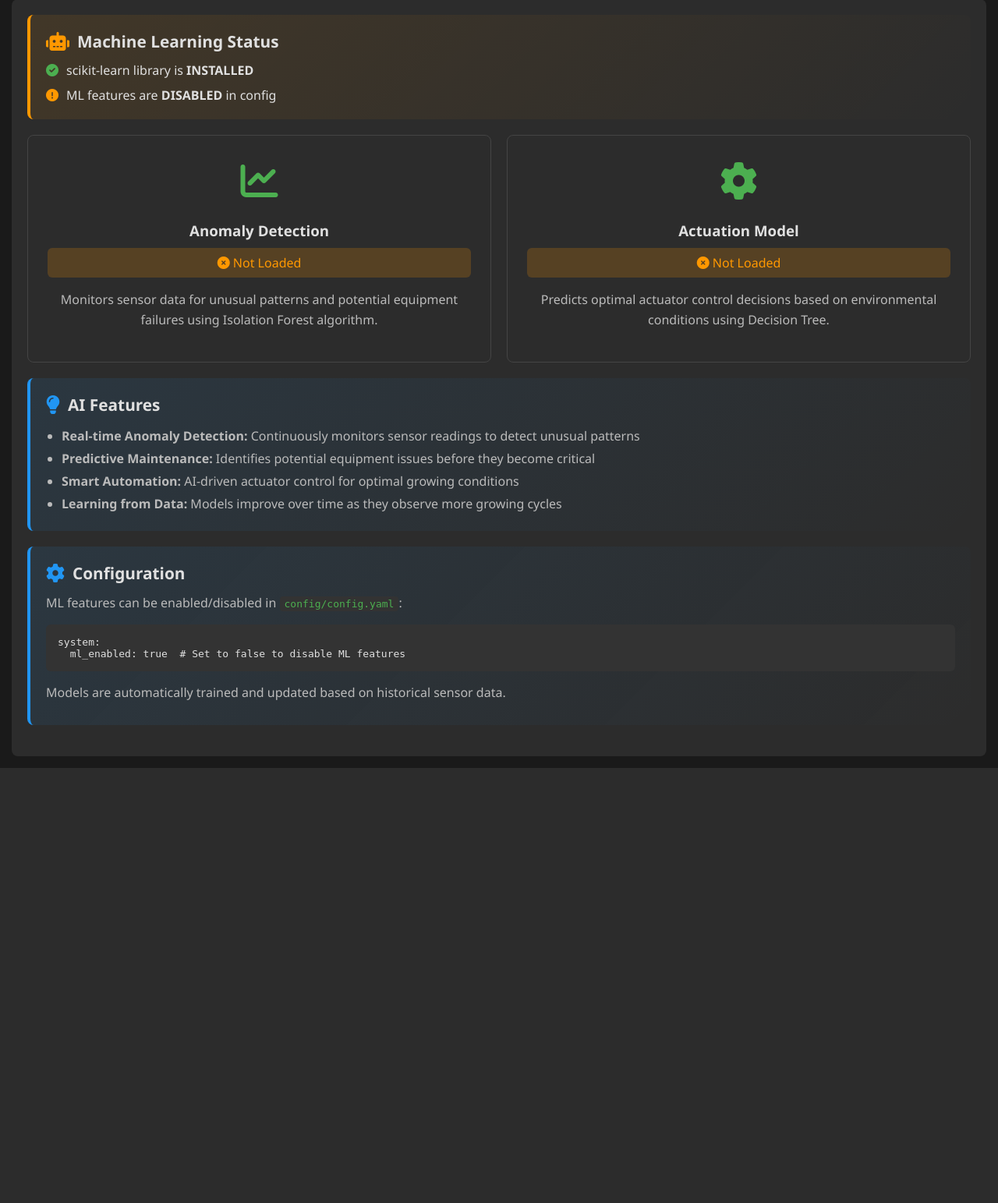
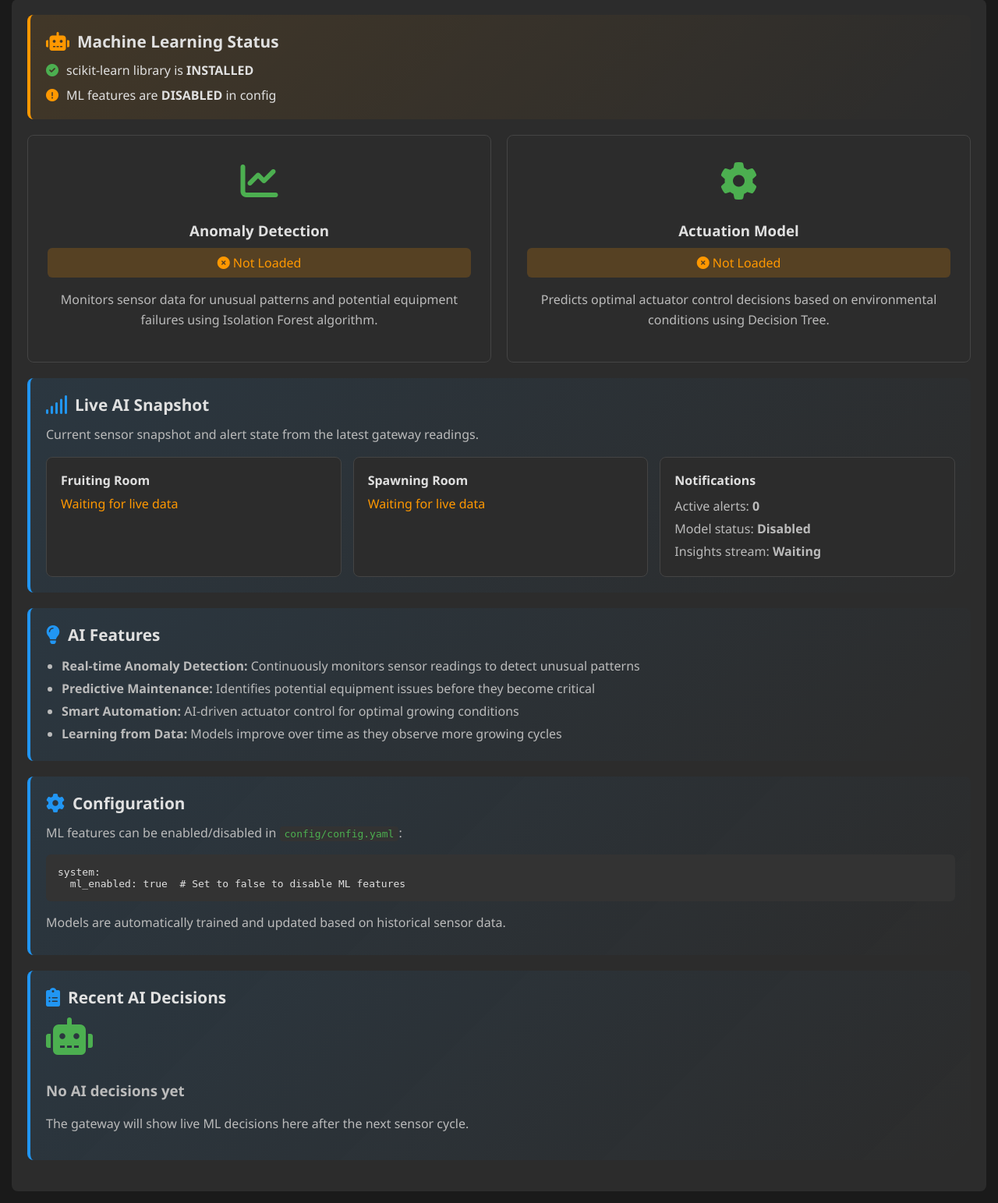
Before and after one commit to MASH-Mushroom-Automation/MASH-IoT, a Flask app: page /ai_insights in a window 1280 px wide. Shown: the part 153-1696 px from the top of the page at 78% size. Before the commit the page ends 1138 px from the top, so only its background shows below. Run offline with Flask 3, Linux system fonts and the light colour scheme; parts of the project's set-up code (start-up, migrations or seed data) failed here and were passed over; some libraries are stand-ins or nearby versions.

Commit message:
v2.9.6 - Real-Time AI Insights and Auto Control Fixes
Priority: high

Added real-time AI decision logging and actuator control improvements so the web UI and gateway reflect live ML behavior more accurately.

### Added
- AI Insights now surfaces recent ML decisions, current sensor snapshots, and active alert counts.
- Automatic control mode state is now persisted through user preferences.
- Active alerts are mirrored to Firebase and MQTT when available for better notification delivery.

### Fixed
- Manual actuator commands are blocked while automatic control is enabled.
- The actuator state API now reports real auto/manual status per actuator.
- Spawning-room alerts now flow through the alert pipeline alongside fruiting-room alerts.
- Real-time ML decisions are now written into the system logs for dashboard history.

```diff
--- a/rpi_gateway/app/core/version.py
+++ b/rpi_gateway/app/core/version.py
@@ -14,7 +14,7 @@ import os
 # Version Components
 MAJOR = 2
 MINOR = 9
-PATCH = 5
+PATCH = 6
 
 # Formatted Versions
 VERSION = f"{MAJOR}.{MINOR}.{PATCH}"
@@ -22,7 +22,7 @@ FULL_VERSION = f"v{VERSION}"
 
 # Release Info
 RELEASE_DATE = "2026-03-22"
-RELEASE_NAME = "Firebase Queue Command Control"
+RELEASE_NAME = "Real-Time AI Insights and Auto Control Fixes"
 
 # API Compatibility
 MIN_MOBILE_APP_VERSION = "1.0.0"
@@ -76,6 +76,7 @@ SENSOR_READ_INTERVAL = 5  # seconds
 # ---------------------------------------------------------------------------
 
 CHANGELOG_REGISTRY = [
+    {"version": "2.9.6", "date": "2026-03-22", "name": "Real-Time AI Insights and Auto Control Fixes", "priority": "high"},
     {"version": "2.9.5", "date": "2026-03-22", "name": "Firebase Queue Command Control", "priority": "high"},
     {"version": "2.9.4", "date": "2026-03-17", "name": "Fix RTDB Export Data Leaks", "priority": "high"},
     {"version": "2.9.3", "date": "2026-03-17", "name": "Stop Unnecessary Sensor Data Push", "priority": "low"},
--- a/rpi_gateway/app/main.py
+++ b/rpi_gateway/app/main.py
@@ -158,6 +158,9 @@ class MASHOrchestrator:
         if ml_enabled:
             self.ai = MushroomAI(config=self.config)
             self.ai.db = self.db  # Pass database reference for alerts
+            self.ai.firebase = self.firebase
+            self.ai.mqtt = self.mqtt
+            self.ai.device_id = device_config.get('serial_number', 'rpi_gateway_001')
             logger.info("[ML] MushroomAI initialized")
         else:
             self.ai = None
--- a/rpi_gateway/app/web/routes.py
+++ b/rpi_gateway/app/web/routes.py
@@ -284,6 +284,7 @@ def ai_insights():
 
     # Check if ML is actually enabled and models are loaded
     logic_engine = getattr(current_app, 'logic_engine', None)
+    db_manager = current_app.config.get('DB_MANAGER') or current_app.config.get('DB')
     ml_enabled = False
     anomaly_model_loaded = False
     actuation_model_loaded = False
@@ -293,11 +294,18 @@ def ai_insights():
         anomaly_model_loaded = logic_engine.anomaly_detector is not None
         actuation_model_loaded = logic_engine.actuator_model is not None
 
+    latest_data = current_app.config.get('LATEST_DATA', {}) or {}
+    active_alerts = db_manager.get_active_alerts() if db_manager else []
+    recent_ai_decisions = db_manager.get_recent_ai_decisions(limit=10, hours=24) if db_manager else []
+
     return render_template('ai_insights.html',
                          ml_available=ml_available,
                          ml_enabled=ml_enabled,
                          anomaly_model_loaded=anomaly_model_loaded,
-                         actuation_model_loaded=actuation_model_loaded)
+                         actuation_model_loaded=actuation_model_loaded,
+                         latest_data=latest_data,
+                         active_alert_count=len(active_alerts),
+                         recent_ai_decisions=recent_ai_decisions)
 
 @web_bp.route('/alerts')
 def alerts():
@@ -724,6 +732,14 @@ def control_actuator():
     if state not in ['ON', 'OFF']:
         return jsonify({"success": False, "message": "Invalid state (must be ON or OFF)"}), 400
 
+    # Prevent direct manual overrides while automatic control is active.
+    config = current_app.config.get('MUSHROOM_CONFIG', {})
+    if config.get('system', {}).get('auto_mode', True):
+        return jsonify({
+            "success": False,
+            "message": "Automatic control is enabled. Switch to Manual Control before sending direct actuator commands."
+        }), 409
+
     # Map web UI actuator names to Arduino firmware names
     actuator_map = {
         'mist_maker': 'MIST_MAKER',
@@ -825,11 +841,19 @@ def set_auto_mode():
 
     enabled = bool(data['enabled'])
 
-    # Update config
+    # Update runtime config
     config = current_app.config.get('MUSHROOM_CONFIG', {})
     if 'system' not in config:
         config['system'] = {}
     config['system']['auto_mode'] = enabled
+
+    # Persist to user preferences so the setting survives restarts
+    user_prefs = current_app.config.get('USER_PREFS')
+    if user_prefs:
+        try:
+            user_prefs.set_preference('system.auto_mode', enabled)
+        except Exception as pref_err:
+            logger.warning(f"Failed to persist auto mode preference: {pref_err}")
 
     # Clear manual overrides when switching to auto mode
     if enabled:
@@ -892,6 +916,9 @@ def actuator_states():
     """
     # Get actual state from app config
     actuator_state_data = current_app.config.get('ACTUATOR_STATES', {})
+    config = current_app.config.get('MUSHROOM_CONFIG', {})
+    auto_mode_enabled = config.get('system', {}).get('auto_mode', True)
+    manual_overrides = current_app.config.get('MANUAL_OVERRIDES', {})
 
     # Initialize default structure
     states = {
@@ -916,6 +943,8 @@ def actuator_states():
             for actuator_name, is_on in actuator_state_data[room].items():
                 if actuator_name in states[room]:
                     states[room][actuator_name]['state'] = is_on
+                    has_manual_override = bool(manual_overrides.get(room, {}).get(actuator_name))
+                    states[room][actuator_name]['auto'] = auto_mode_enabled and not has_manual_override
 
     return jsonify(states)
 
--- a/rpi_gateway/app/web/templates/ai_insights.html
+++ b/rpi_gateway/app/web/templates/ai_insights.html
@@ -2,6 +2,9 @@
 {% block title %}AI Insights{% endblock %}
 {% block content %}
 <h1 class="page-title">AI & Machine Learning Insights</h1>
+
+{% set anomaly_status_class = 'status-pill-active' if anomaly_model_loaded else 'status-pill-inactive' %}
+{% set actuation_status_class = 'status-pill-active' if actuation_model_loaded else 'status-pill-inactive' %}
 
 <div class="content-area">
     <!-- ML System Status -->
@@ -47,7 +50,7 @@
                 <i class="fas fa-chart-line"></i>
             </div>
             <h3 style="text-align: center; color: #e0e0e0; margin-bottom: 10px;">Anomaly Detection</h3>
-            <div style="text-align: center; padding: 8px; border-radius: 6px; margin-bottom: 15px; {% if anomaly_model_loaded %}background: rgba(76, 175, 80, 0.2); color: #4CAF50;{% else %}background: rgba(255, 152, 0, 0.2); color: #ff9800;{% endif %}">
+            <div class="status-pill {{ anomaly_status_class }}">
                 {% if anomaly_model_loaded %}
                     <i class="fas fa-check-circle"></i> Model Active
                 {% else %}
@@ -64,7 +67,7 @@
                 <i class="fas fa-cog"></i>
             </div>
             <h3 style="text-align: center; color: #e0e0e0; margin-bottom: 10px;">Actuation Model</h3>
-            <div style="text-align: center; padding: 8px; border-radius: 6px; margin-bottom: 15px; {% if actuation_model_loaded %}background: rgba(76, 175, 80, 0.2); color: #4CAF50;{% else %}background: rgba(255, 152, 0, 0.2); color: #ff9800;{% endif %}">
+            <div class="status-pill {{ actuation_status_class }}">
                 {% if actuation_model_loaded %}
                     <i class="fas fa-check-circle"></i> Model Active
                 {% else %}
@@ -74,6 +77,58 @@
             <p style="text-align: center; color: #bbb; line-height: 1.6;">
                 Predicts optimal actuator control decisions based on environmental conditions using Decision Tree.
             </p>
+        </div>
+    </div>
+
+    <!-- Live AI Snapshot -->
+    <div class="info-card info">
+        <div class="info-header">
+            <i class="fas fa-signal"></i>
+            <h3>Live AI Snapshot</h3>
+        </div>
+        <div class="info-body">
+            <p class="info-text" style="margin-bottom: 15px;">
+                Current sensor snapshot and alert state from the latest gateway readings.
+            </p>
+
+            <div style="display: grid; grid-template-columns: repeat(auto-fit, minmax(220px, 1fr)); gap: 15px;">
+                <div class="model-card" style="padding: 18px;">
+                    <strong style="display: block; margin-bottom: 8px; color: #e0e0e0;">Fruiting Room</strong>
+                    {% set fruiting = latest_data.get('fruiting') if latest_data else None %}
+                    {% if fruiting %}
+                        <div style="color: #bbb; line-height: 1.6;">
+                            <div>Temp: <strong>{{ fruiting.get('temperature', 'N/A') }}°C</strong></div>
+                            <div>Humidity: <strong>{{ fruiting.get('humidity', 'N/A') }}%</strong></div>
+                            <div>CO2: <strong>{{ fruiting.get('co2', 'N/A') }} ppm</strong></div>
+                        </div>
+                    {% else %}
+                        <span style="color: #ff9800;">Waiting for live data</span>
+                    {% endif %}
+                </div>
+
+                <div class="model-card" style="padding: 18px;">
+                    <strong style="display: block; margin-bottom: 8px; color: #e0e0e0;">Spawning Room</strong>
+                    {% set spawning = latest_data.get('spawning') if latest_data else None %}
+                    {% if spawning %}
+                        <div style="color: #bbb; line-height: 1.6;">
+                            <div>Temp: <strong>{{ spawning.get('temperature', 'N/A') }}°C</strong></div>
+                            <div>Humidity: <strong>{{ spawning.get('humidity', 'N/A') }}%</strong></div>
+                            <div>CO2: <strong>{{ spawning.get('co2', 'N/A') }} ppm</strong></div>
+                        </div>
+                    {% else %}
+                        <span style="color: #ff9800;">Waiting for live data</span>
+                    {% endif %}
+                </div>
+
+                <div class="model-card" style="padding: 18px;">
+                    <strong style="display: block; margin-bottom: 8px; color: #e0e0e0;">Notifications</strong>
+                    <div style="color: #bbb; line-height: 1.8;">
+                        <div>Active alerts: <strong>{{ active_alert_count }}</strong></div>
+                        <div>Model status: <strong>{% if ml_enabled %}Enabled{% else %}Disabled{% endif %}</strong></div>
+                        <div>Insights stream: <strong>{% if recent_ai_decisions %}Live{% else %}Waiting{% endif %}</strong></div>
+                    </div>
+                </div>
+            </div>
         </div>
     </div>
 
@@ -110,6 +165,43 @@
             </p>
         </div>
     </div>
+
+    <!-- Recent AI Decisions -->
+    <div class="info-card info">
+        <div class="info-header">
+            <i class="fas fa-clipboard-list"></i>
+            <h3>Recent AI Decisions</h3>
+        </div>
+        <div class="info-body">
+            {% if recent_ai_decisions and recent_ai_decisions|length > 0 %}
+                <div style="display: grid; gap: 12px;">
+                    {% for decision in recent_ai_decisions %}
+                        {% set data = decision.get('data') if decision else {} %}
+                        <div class="model-card decision-card {% if decision.level == 'WARNING' %}decision-warning{% else %}decision-normal{% endif %}" style="padding: 16px;">
+                            <div style="display: flex; justify-content: space-between; gap: 12px; flex-wrap: wrap; margin-bottom: 8px;">
+                                <strong style="color: #e0e0e0;">{{ decision.message }}</strong>
+                                <span style="color: #999;">{{ decision.timestamp|int|strftime('%Y-%m-%d %H:%M:%S') }}</span>
+                            </div>
+                            {% if data %}
+                                <div style="color: #bbb; line-height: 1.6;">
+                                    <div>Room: <strong>{{ data.get('room', 'unknown')|capitalize }}</strong></div>
+                                    <div>Strategy: <strong>{{ data.get('strategy', 'n/a') }}</strong></div>
+                                    <div>Anomaly detected: <strong>{% if data.get('anomaly_detected') %}Yes{% else %}No{% endif %}</strong></div>
+                                    <div>Recommended commands: <strong>{{ data.get('recommended_commands', [])|join(', ') if data.get('recommended_commands') else 'None' }}</strong></div>
+                                </div>
+                            {% endif %}
+                        </div>
+                    {% endfor %}
+                </div>
+            {% else %}
+                <div class="no-alerts">
+                    <i class="fas fa-robot" style="font-size: 3em; color: #4CAF50; margin-bottom: 15px;"></i>
+                    <h3>No AI decisions yet</h3>
+                    <p>The gateway will show live ML decisions here after the next sensor cycle.</p>
+                </div>
+            {% endif %}
+        </div>
+    </div>
 </div>
 
 <style>
@@ -125,5 +217,39 @@
     gap: 10px;
     color: #e0e0e0;
 }
+
+.info-text {
+    color: #bbb;
+    line-height: 1.6;
+}
+
+.status-pill {
+    text-align: center;
+    padding: 8px;
+    border-radius: 6px;
+    margin-bottom: 15px;
+}
+
+.status-pill-active {
+    background: rgba(76, 175, 80, 0.2);
+    color: #4CAF50;
+}
+
+.status-pill-inactive {
+    background: rgba(255, 152, 0, 0.2);
+    color: #ff9800;
+}
+
+.decision-card {
+    padding: 16px;
+}
+
+.decision-warning {
+    border-left: 4px solid #ff9800;
+}
+
+.decision-normal {
+    border-left: 4px solid #4CAF50;
+}
 </style>
 {% endblock %}
```
Also changed, not shown: rpi_gateway/app/cloud/firebase.py (+56 -6 lines), rpi_gateway/app/core/changelogs/v2.9.6.md (added, +15 -0 lines), rpi_gateway/app/core/logic_engine.py (+69 -0 lines), rpi_gateway/app/database/db_manager.py (+41 -0 lines).
